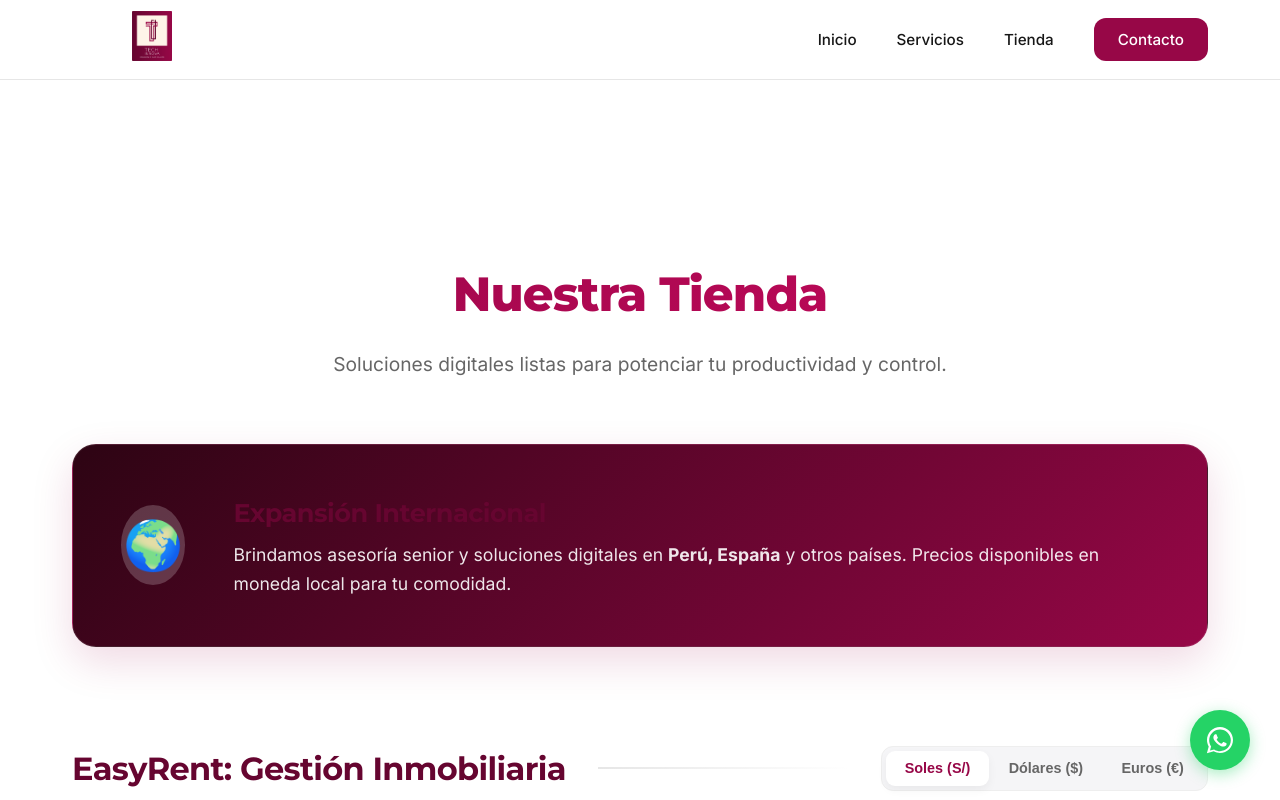
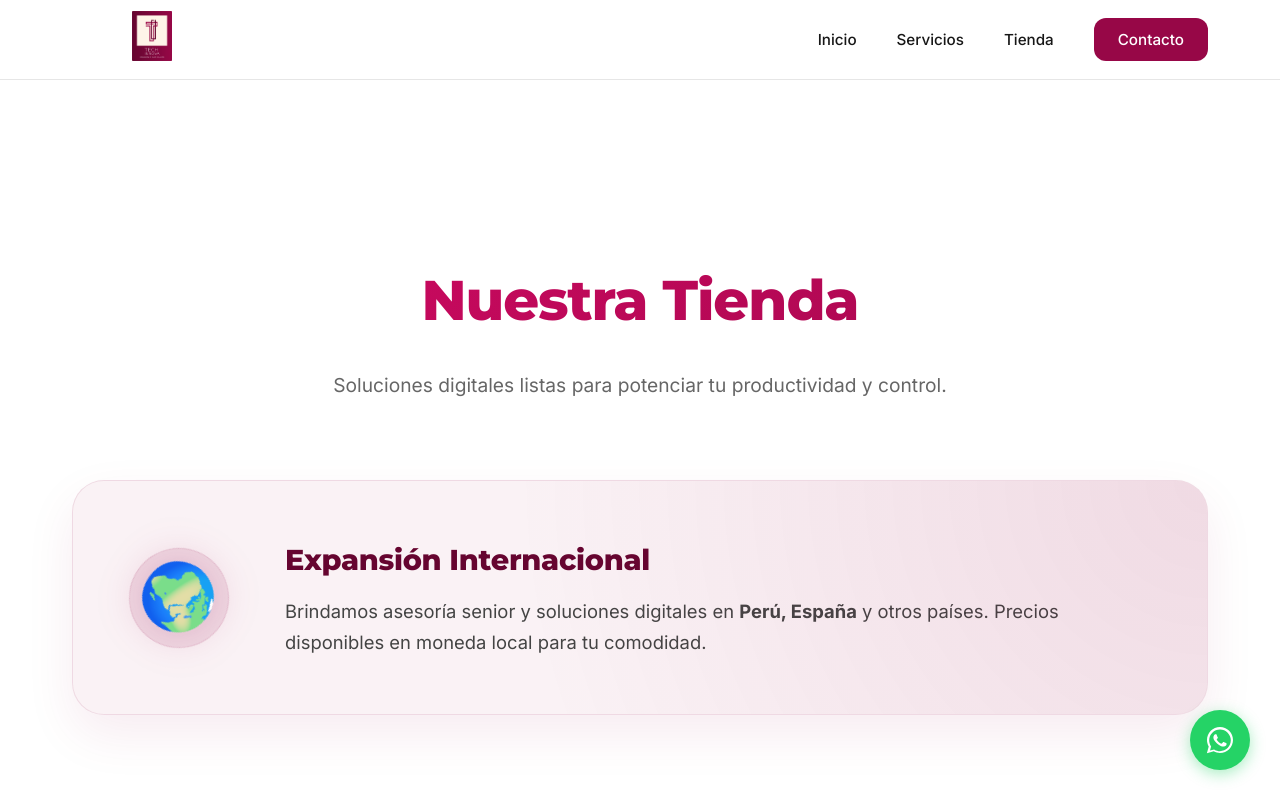
Before and after one commit to techinnovareg-lgtm/WebTechInnova, a Next.js app: page /tienda in a window 1280 px wide. Shown: the top 800 px of the page. Built offline with nearby package versions, Linux system fonts and the light colour scheme.

Commit message:
feat: integración visual de EasyRent - tienda mejorada

```diff
--- a/src/components/sections/Hero.tsx
+++ b/src/components/sections/Hero.tsx
@@ -22,13 +22,12 @@
                         Consultoría Senior y Desarrollo Full-Stack. Transformamos procesos complejos en soluciones simples, escalables y orientadas a resultados.
                     </p>
                     <div className={styles.actions}>
-                        <Link href="#servicios" className={styles.primaryBtn}>
+                        <Link href="/#servicios" className={styles.primaryBtn}>
                             Nuestras Soluciones
                         </Link>
                         <Link href="/tienda" className={styles.secondaryBtn}>
                             Explorar Tienda
                         </Link>
-
                     </div>
                 </div>
 
--- a/src/components/sections/Store.module.css
+++ b/src/components/sections/Store.module.css
@@ -15,17 +15,47 @@
 
 .header {
     text-align: center;
-    margin-bottom: 4rem;
+    margin-bottom: 5rem;
+    opacity: 0;
+}
+
+.revealed .header {
+    animation: fadeInDown 1s cubic-bezier(0.16, 1, 0.3, 1) forwards;
+}
+
+@keyframes fadeInDown {
+    from {
+        opacity: 0;
+        transform: translateY(-30px);
+    }
+
+    to {
+        opacity: 1;
+        transform: translateY(0);
+    }
 }
 
 .title {
-    font-size: 3rem;
-    font-weight: 800;
-    margin-bottom: 1rem;
-    background: linear-gradient(135deg, var(--primary), var(--accent));
+    font-size: 3.5rem;
+    font-weight: 900;
+    margin-bottom: 1.5rem;
+    background: linear-gradient(135deg, var(--primary), var(--accent), var(--primary));
+    background-size: 200% auto;
     -webkit-background-clip: text;
     background-clip: text;
     -webkit-text-fill-color: transparent;
+    animation: gradientFlow 5s linear infinite;
+    letter-spacing: -0.02em;
+}
+
+@keyframes gradientFlow {
+    0% {
+        background-position: 0% center;
+    }
+
+    100% {
+        background-position: 200% center;
+    }
 }
 
 .subtitle {
@@ -409,37 +439,88 @@
 }
 
 .internationalBanner {
-    background: linear-gradient(135deg, #2d0413 0%, var(--primary) 100%);
-    color: white;
-    padding: 3rem;
-    border-radius: var(--radius-lg);
     display: flex;
     align-items: center;
-    gap: 3rem;
+    gap: 3.5rem;
+    padding: 3.5rem;
+    background: rgba(151, 7, 71, 0.05);
+    backdrop-filter: blur(20px);
+    -webkit-backdrop-filter: blur(20px);
+    border-radius: 32px;
     margin-bottom: 6rem;
-    box-shadow: 0 15px 40px rgba(151, 7, 71, 0.15);
-    border: 1px solid rgba(255, 255, 255, 0.1);
+    border: 1px solid rgba(151, 7, 71, 0.1);
+    position: relative;
+    overflow: hidden;
+    box-shadow: 0 20px 50px rgba(151, 7, 71, 0.08);
+    opacity: 0;
+}
+
+.revealed .internationalBanner {
+    animation: floatIn 1.2s cubic-bezier(0.16, 1, 0.3, 1) 0.2s forwards;
+}
+
+.internationalBanner::before {
+    content: '';
+    position: absolute;
+    top: 0;
+    left: 0;
+    right: 0;
+    bottom: 0;
+    background: radial-gradient(circle at top right, rgba(151, 7, 71, 0.1), transparent 60%);
+    pointer-events: none;
 }
 
 .bannerIcon {
-    font-size: 3rem;
-    background: rgba(255, 255, 255, 0.2);
-    width: 80px;
-    height: 80px;
+    font-size: 4rem;
+    min-width: 100px;
+    height: 100px;
+    background: rgba(151, 7, 71, 0.1);
     display: flex;
     align-items: center;
     justify-content: center;
     border-radius: 50%;
+    filter: drop-shadow(0 0 20px rgba(151, 7, 71, 0.2));
+    animation: globeRotate 20s linear infinite;
+    user-select: none;
+    flex-shrink: 0;
+    border: 1px solid rgba(151, 7, 71, 0.1);
+}
+
+@keyframes globeRotate {
+    from {
+        transform: rotate(0deg);
+    }
+
+    to {
+        transform: rotate(360deg);
+    }
+}
+
+@keyframes floatIn {
+    from {
+        opacity: 0;
+        transform: translateY(40px) scale(0.98);
+    }
+
+    to {
+        opacity: 1;
+        transform: translateY(0) scale(1);
+    }
 }
 
 .bannerContent h4 {
-    font-size: 1.6rem;
-    margin-bottom: 0.5rem;
+    font-size: 1.8rem;
+    font-weight: 800;
+    margin-bottom: 0.8rem;
+    color: var(--contrast);
+    letter-spacing: -0.01em;
 }
 
 .bannerContent p {
-    font-size: 1.1rem;
-    opacity: 0.9;
+    font-size: 1.15rem;
+    line-height: 1.7;
+    color: #444;
+    max-width: 800px;
 }
 
 .mainPrice {
```
